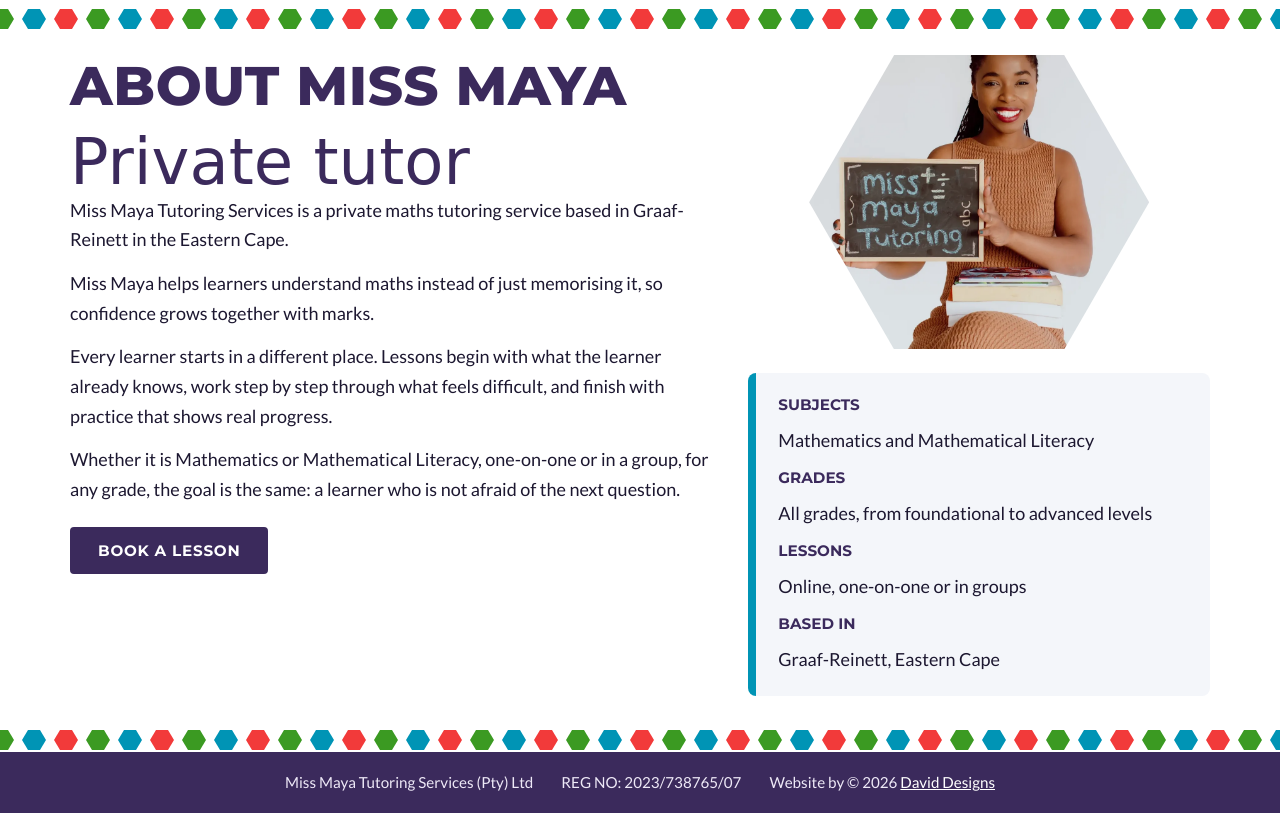
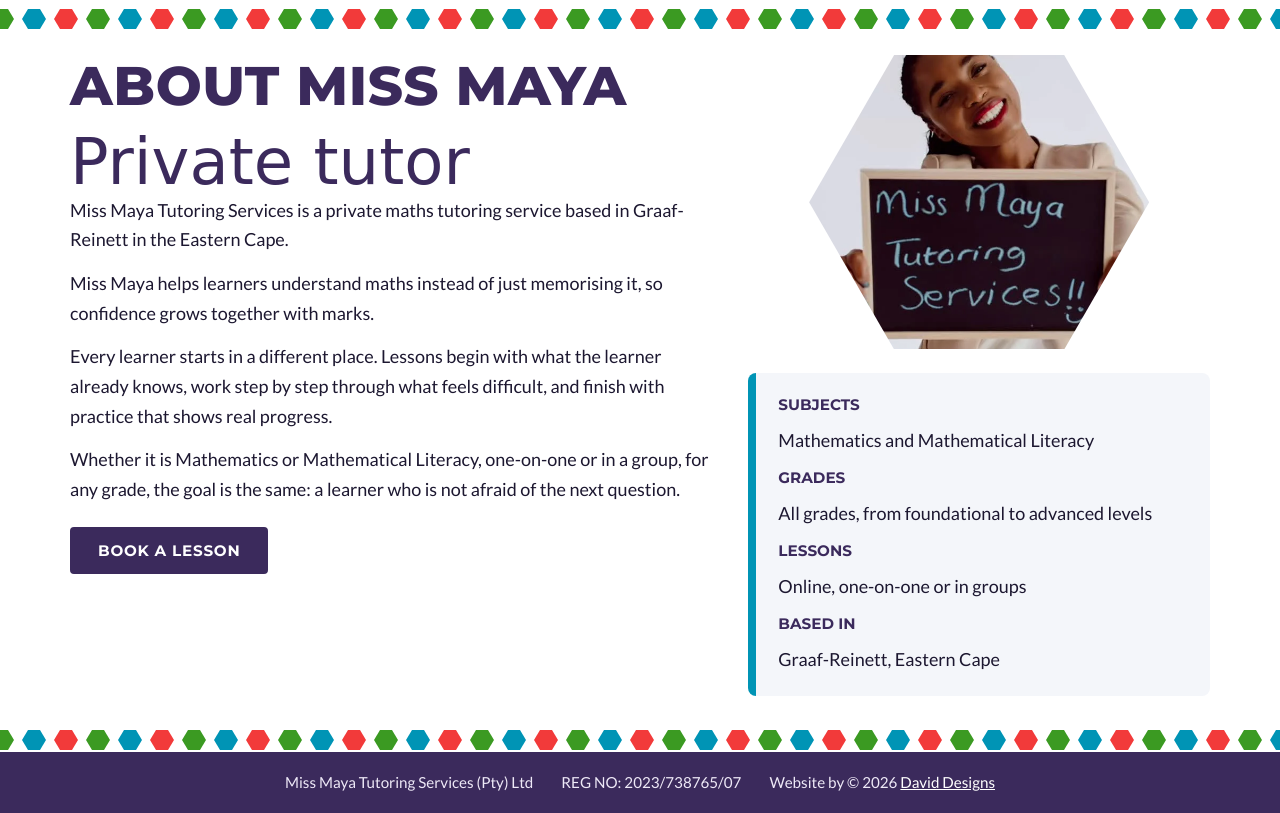
Before and after one commit to DavidDesigns-webpage/Maya, a plain HTML site: page about.html in a window 1280 px wide. Shown: the part 105-918 px from the top of the page. Drawn offline with Linux system fonts and the light colour scheme; a web font is replaced by a local one.

Commit message:
Update take three

```diff
--- a/about.html
+++ b/about.html
@@ -40,7 +40,7 @@
 			<div class="actions"><a class="btn primary" href="contact.html">Book a lesson</a></div>
 		</div>
 		<div>
-			<img class="sideHex pos-board" src="image/maya-board.webp" alt="Miss Maya holding a chalkboard that reads Miss Maya Tutoring" width="1080" height="1350">
+			<img class="sideHex pos-board" src="image/mayap.webp" alt="Miss Maya holding a chalkboard that reads Miss Maya Tutoring" width="1080" height="1350">
 			<aside class="aside" aria-label="At a glance">
 				<dl>
 					<dt>Subjects</dt><dd>Mathematics and Mathematical Literacy</dd>
```
